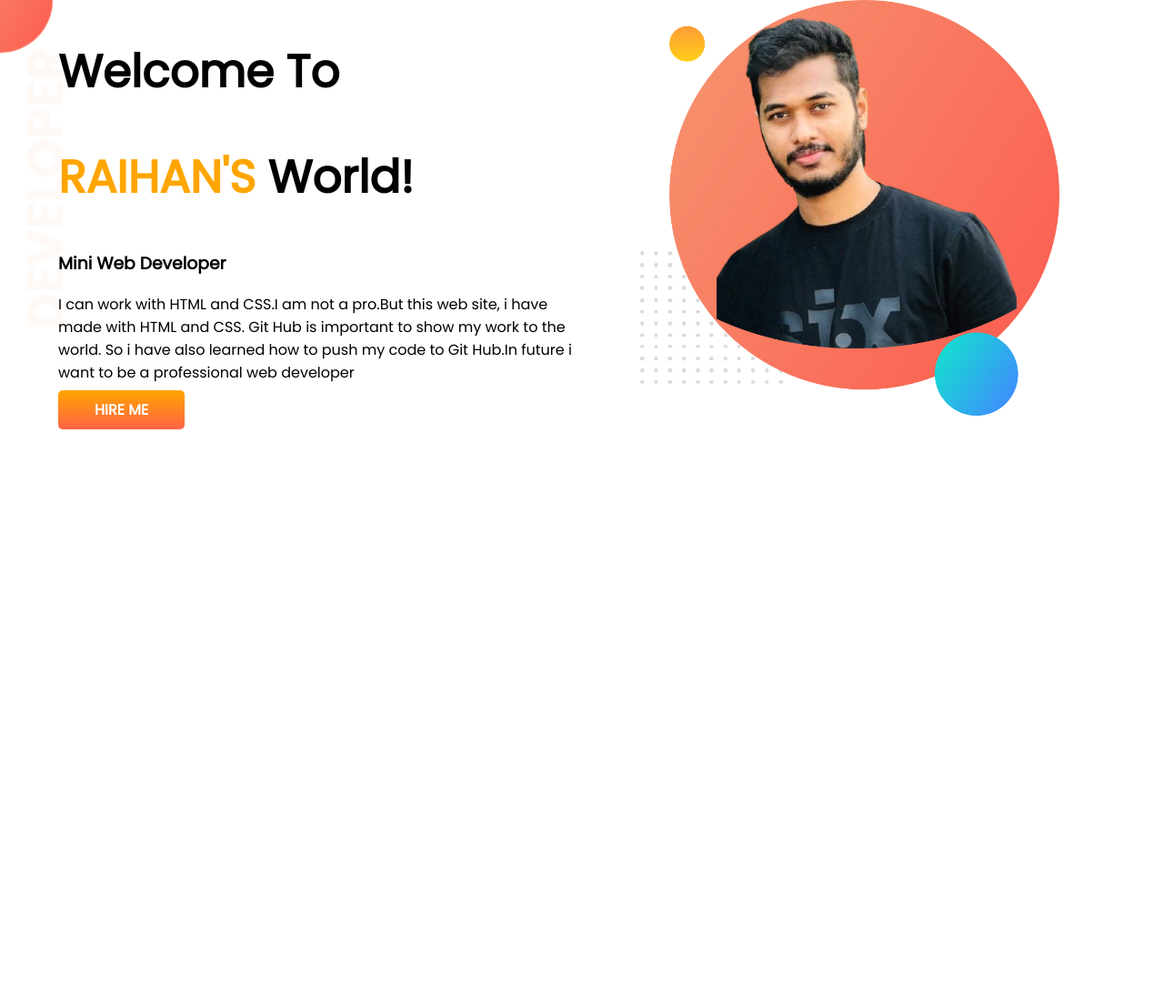
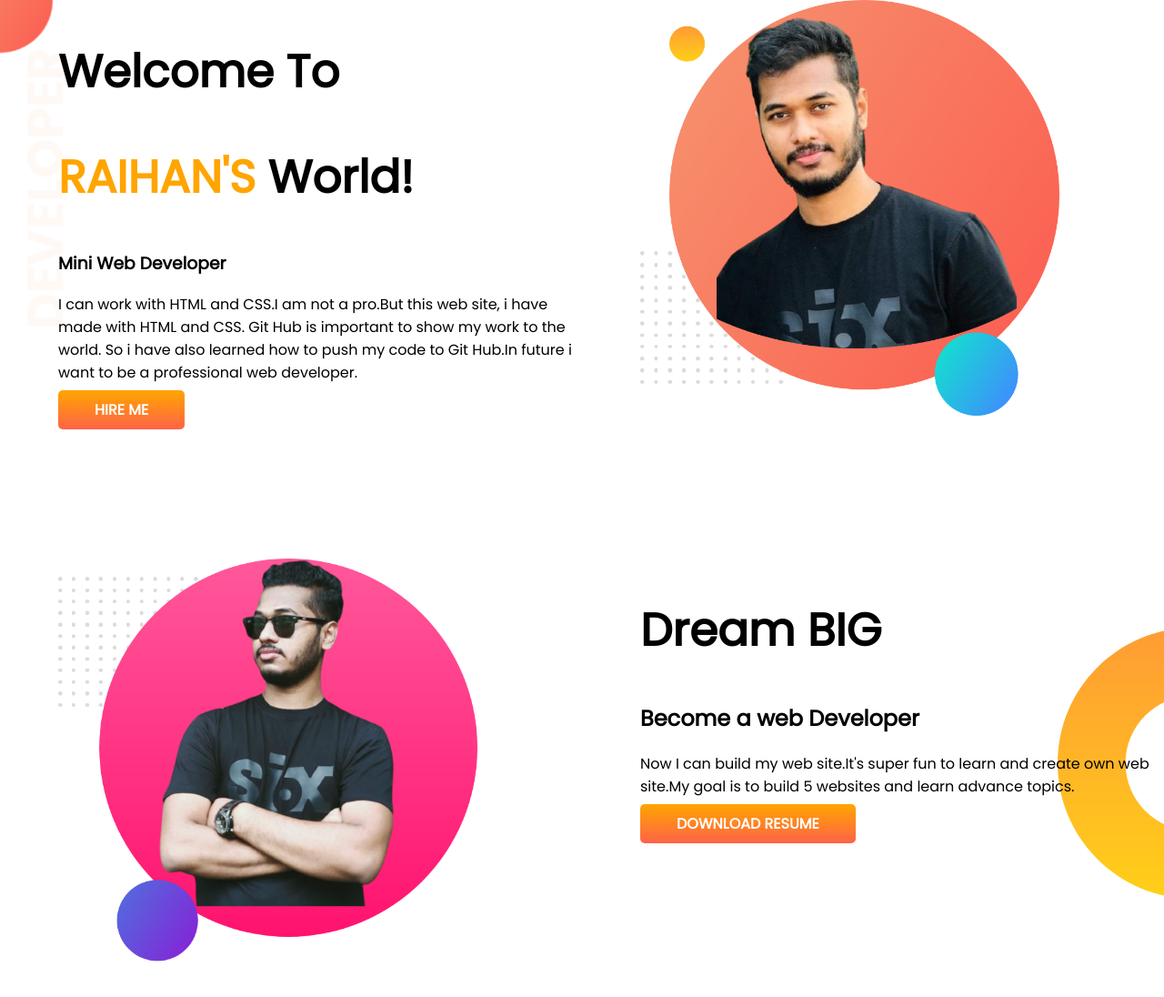
Before and after one commit to raihan00715/developer-portfolio, a plain HTML site: page index.html in a window 1280 px wide. Shown: the whole page at 91% size. Before the commit the page ends 800 px from the top, so only its background shows below. Drawn offline with Linux system fonts and the light colour scheme.

Commit message:
dream added

```diff
--- a/index.html
+++ b/index.html
@@ -21,7 +21,7 @@
             <p>I can work with HTML and CSS.I am not a pro.But this web site, i have made with HTML and CSS.
                 Git Hub is important to show my work to the world.
                 So i have also learned how to push my code to Git Hub.In future i want to be a professional web
-                developer
+                developer.
             </p>
             <a class="link-button" target="_blank" href="https://www.facebook.com/profile.php?id=100022171158857"> HIRE
                 ME</a>
@@ -31,6 +31,19 @@
             <img src="images/my pic.png" alt="">
         </div>
     </section>
+    <section class="dream-big">
+        <div class="half-width">
+            <img src="images/my pic 2.png" alt="">
+        </div>
+        <div class="half-width">
+            <h1>Dream BIG</h1>
+            <h2>Become a web Developer</h2>
+            <p>Now I can build my web site.It's super fun to learn and create own web site.My goal is to build 5
+                websites and learn advance topics.</p>
+            <a class="link-button" target="_blank" href="">DOWNLOAD RESUME</a>
+        </div>
+
+    </section>
 </body>
 
 </html>
--- a/style.css
+++ b/style.css
@@ -10,6 +10,7 @@ h1{
 }
 section{
     display: flex;
+    margin-bottom: 150px;
 }
 .half-width{
     width: 50%;
@@ -30,3 +31,8 @@ section{
     background-image: url(images/top-banner.png);
     background-repeat: no-repeat;
 }
+.dream-big{
+    background-image: url(images/dream-bg.png);
+    background-repeat: no-repeat;
+    background-position: right;
+}
```
Also changed, not shown: images/my pic 2.png (added), pic/my pic 2.png (added).
